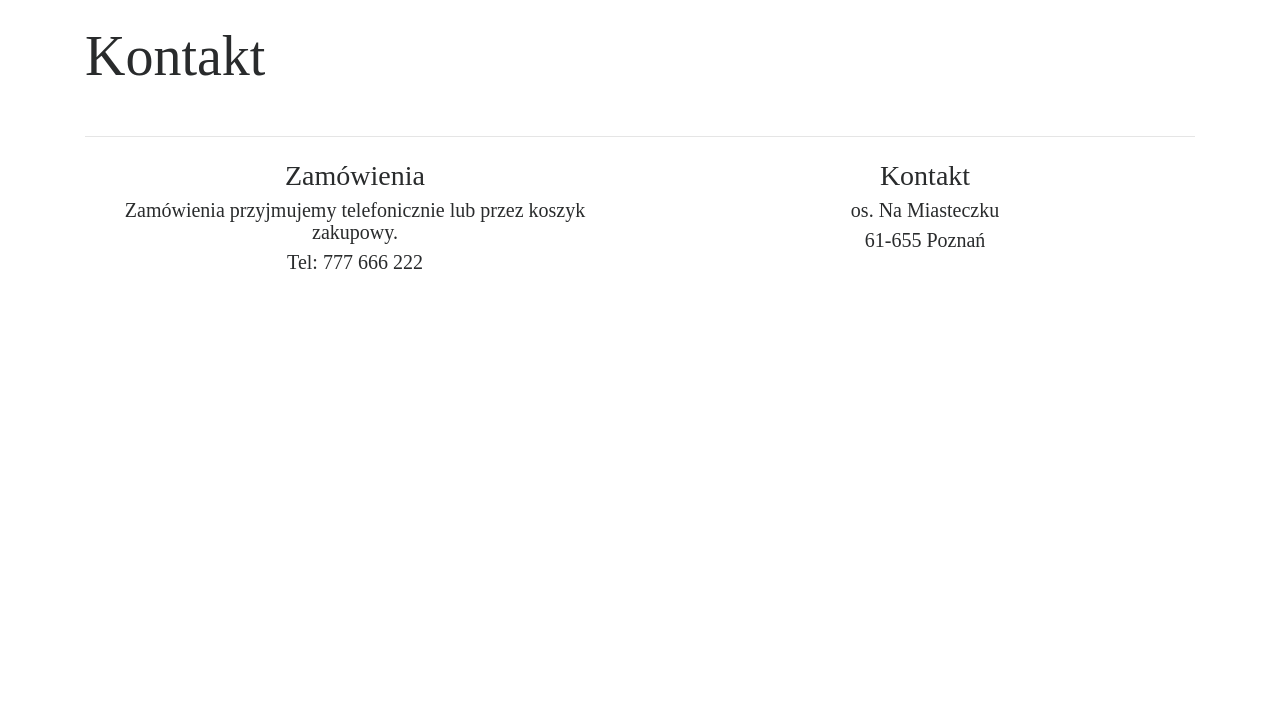
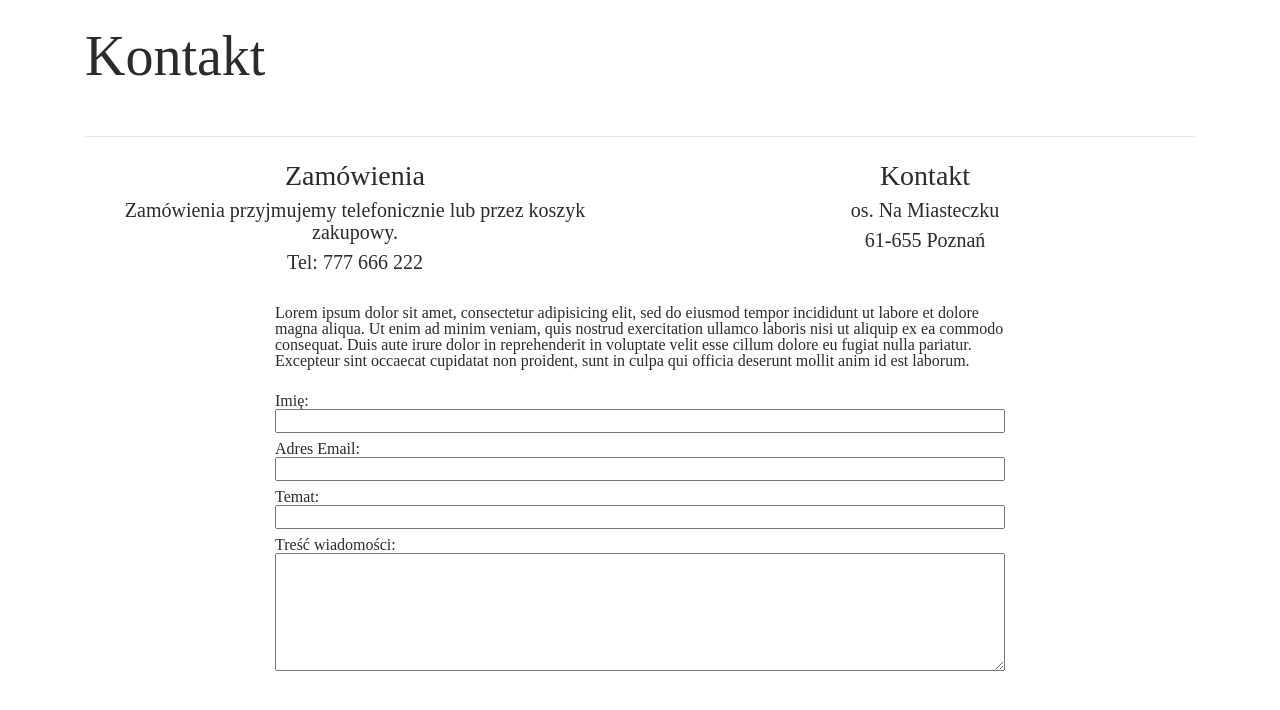
Before and after one commit to patrykbaklaj/RockPizza, a website built with webpack: page index.html in a window 1280 px wide. Shown: the part 2802-3512 px from the top of the page. Before the commit the page ends 3131 px from the top, so only its background shows below. Built offline with nearby package versions, Linux system fonts and the light colour scheme.

Commit message:
Add contact form

```diff
--- a/index.html
+++ b/index.html
@@ -303,7 +303,7 @@
 
           <h2 class="display-4 mb-5">Kontakt</h2>
           <hr>
-          <div class="row mt-4">
+          <div class="row mt-4 contact-info">
             <div class="col-md-6">
               <h3 class="h3 text-center">Zamówienia</h3>
               <h5 class="h5 text-center">Zamówienia przyjmujemy telefonicznie lub przez koszyk zakupowy.</h5>
@@ -315,6 +315,37 @@
               <h5 class="h5 text-center">os. Na Miasteczku</h5>
               <h5 class="h5 text-center">61-655 Poznań</h5>
             </div>
+          </div>
+          <div class="row mt-4 contact-form d-flex justify-content-center">
+            <form class="col-xs-12 col-md-8" action="#" method="post">
+              <div class="row no-gutters">
+                <p class="mb-4">
+                  Lorem ipsum dolor sit amet, consectetur adipisicing elit, sed do eiusmod tempor incididunt ut labore et dolore magna aliqua. Ut enim ad minim veniam, quis nostrud exercitation ullamco laboris nisi ut aliquip ex ea commodo consequat. Duis aute irure dolor in reprehenderit in voluptate velit esse cillum dolore eu fugiat nulla pariatur. Excepteur sint occaecat cupidatat non proident, sunt in culpa qui officia deserunt mollit anim id est laborum.
+                </p>
+                <div class="col-md-12 ">
+                  <label for="name">Imię:
+                  </label>
+                  <input class="contact-input" type="text" name="email" value="">
+                </div>
+                <div class="col-md-12 mt-2">
+                  <label for="email">Adres Email:
+                  </label>
+                  <input class="contact-input" type="email" name="email" value="">
+                </div>
+                <div class="col-md-12 mt-2">
+                  <label for="subject">Temat:
+                  </label>
+                  <input class="contact-input" type="text" name="subject" value="">
+                </div>
+                <div class="col-md-12 mt-2">
+                  <label for="message">Treść wiadomości:
+                  </label>
+                  <textarea class="contact-input" name="message" value="" rows="7"></textarea>
+                </div>
+
+              </div>
+            </form>
+
           </div>
         </div>
       </section>
--- a/scss/style.scss
+++ b/scss/style.scss
@@ -95,3 +95,12 @@
     height: auto;
   }
 }
+
+#contact {
+  .contact-form {
+    // border: 1px solid black;
+  }
+  .contact-input {
+    width: 100%;
+  }
+}
```
Also changed, not shown: build/main.css.
